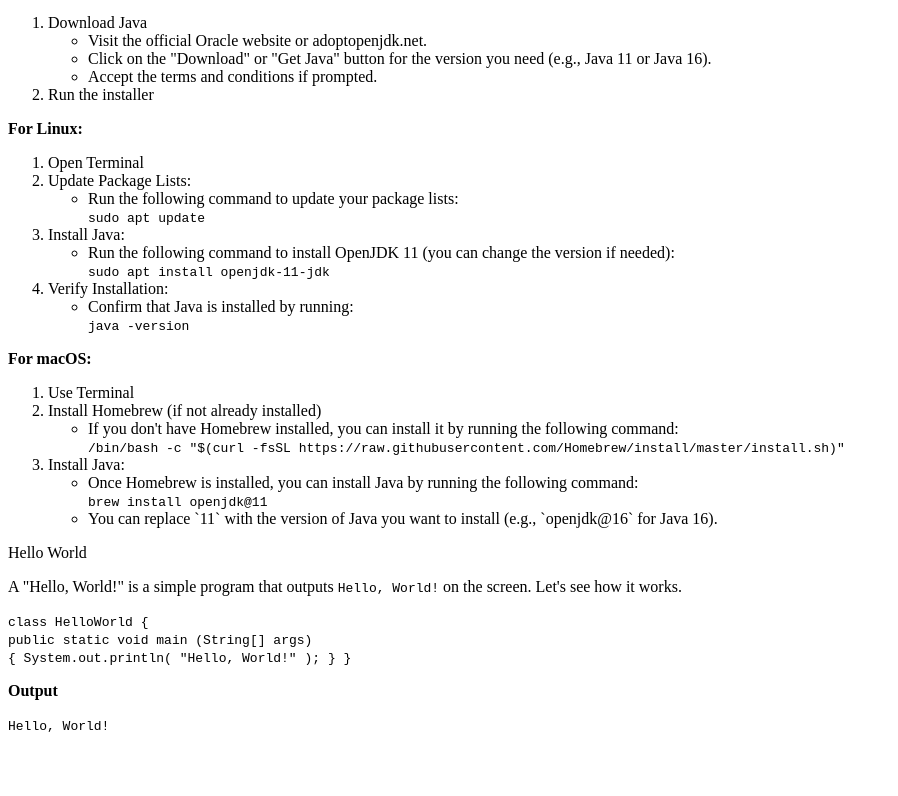
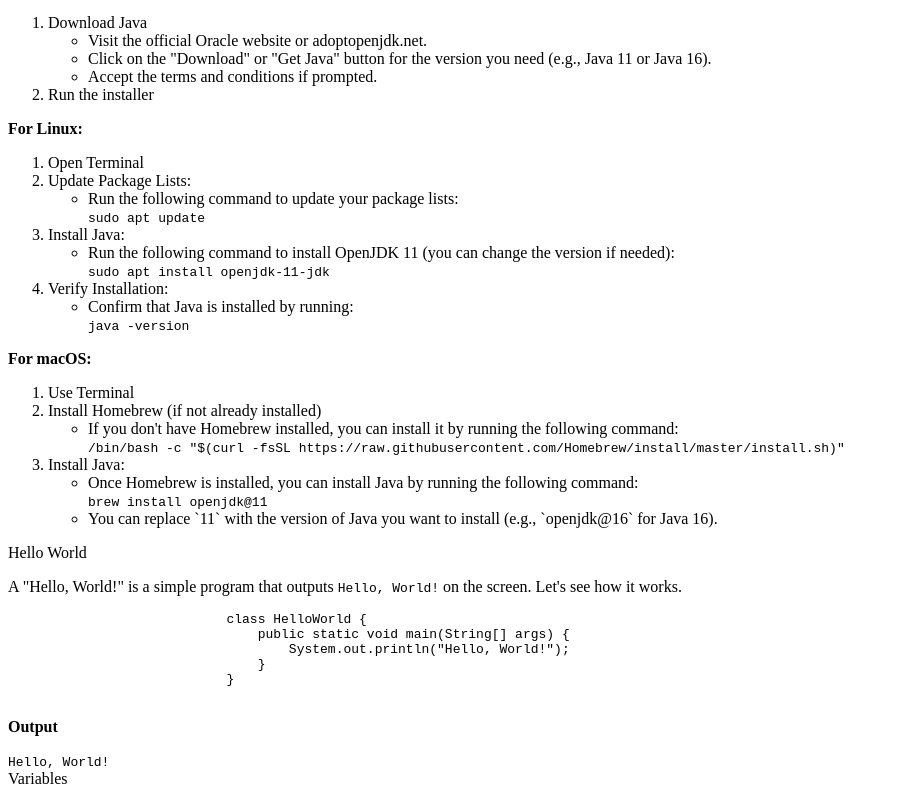
Before and after one commit to Reynyel/Technical-Documentation-Page, a plain HTML site: page index.html in a window 1280 px wide. Shown: the part 556-1352 px from the top of the page, without its empty margins (0-898 px from the left). Before the commit the page ends 1298 px from the top, so only its background shows below. Drawn offline with Linux system fonts and the light colour scheme.

Commit message:
inserted pre tag in code snippet for hello world

```diff
--- a/index.html
+++ b/index.html
@@ -138,23 +138,13 @@
                 <article>
                     <p>A "Hello, World!" is a simple program that outputs <code>Hello, World!</code> on the screen. Let's see how it works.</p>
                     <code>
-                        <span class="hw-class">
-                            <span class="hw-keyword">class</span>
-                            <span class="hw-title">HelloWorld</span>
-                        </span>
-                        {
-                            <br>
-                        <span class="hw-function">
-                            <span class="hw-keyword">public</span>
-                            <span class="hw-keyword">static</span>
-                            <span class="hw-keyword">void</span>
-                            <span class="hw-title">main</span>
-                            <span class="hw-params">(String[] args)</span>
-                        </span>
-                        <br>
-                        { System.out.println(
-                        <span class="hw-string">"Hello, World!"</span>
-                        ); } }
+                        <pre>
+                            class HelloWorld {
+                                public static void main(String[] args) {
+                                    System.out.println(&quot;Hello, World!&quot;);
+                                }
+                            }
+                        </pre>
                     </code>
                     <p>
                         <strong>Output</strong>
@@ -162,7 +152,12 @@
                     <samp>Hello, World!</samp>
                 </article>
             </section>
-            <section class="main-section"></section>
+            <section class="main-section" id="Variables">
+                <header>Variables</header>
+                <article>
+
+                </article>
+            </section>
             <section class="main-section"></section>
         </main>
     </body>
```
